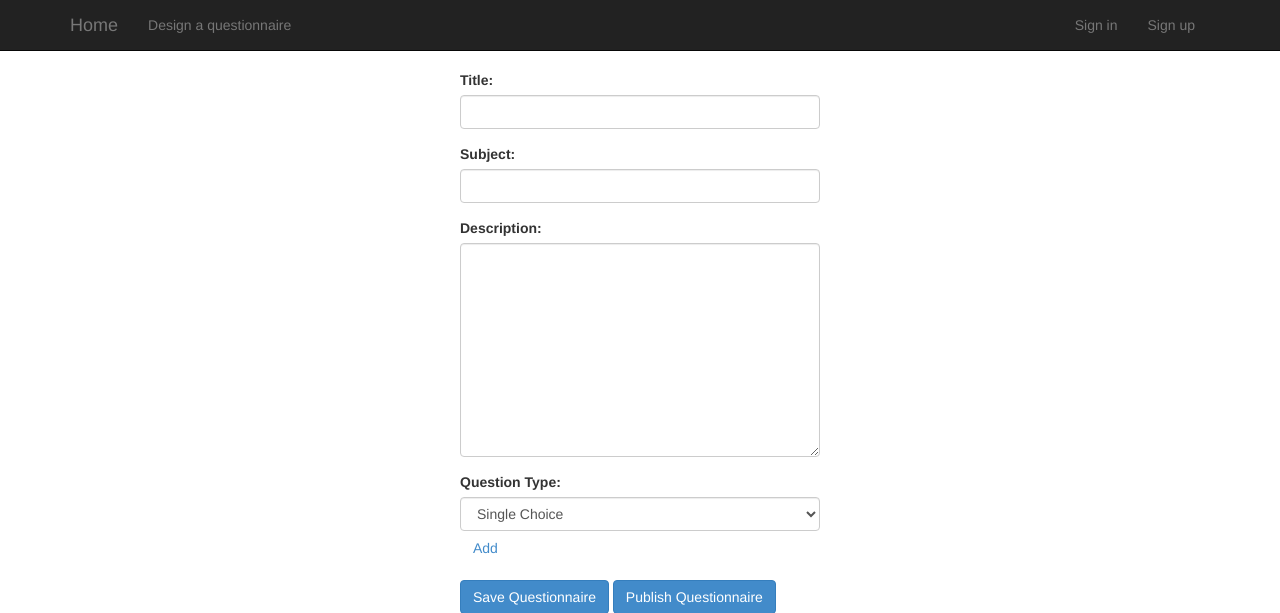
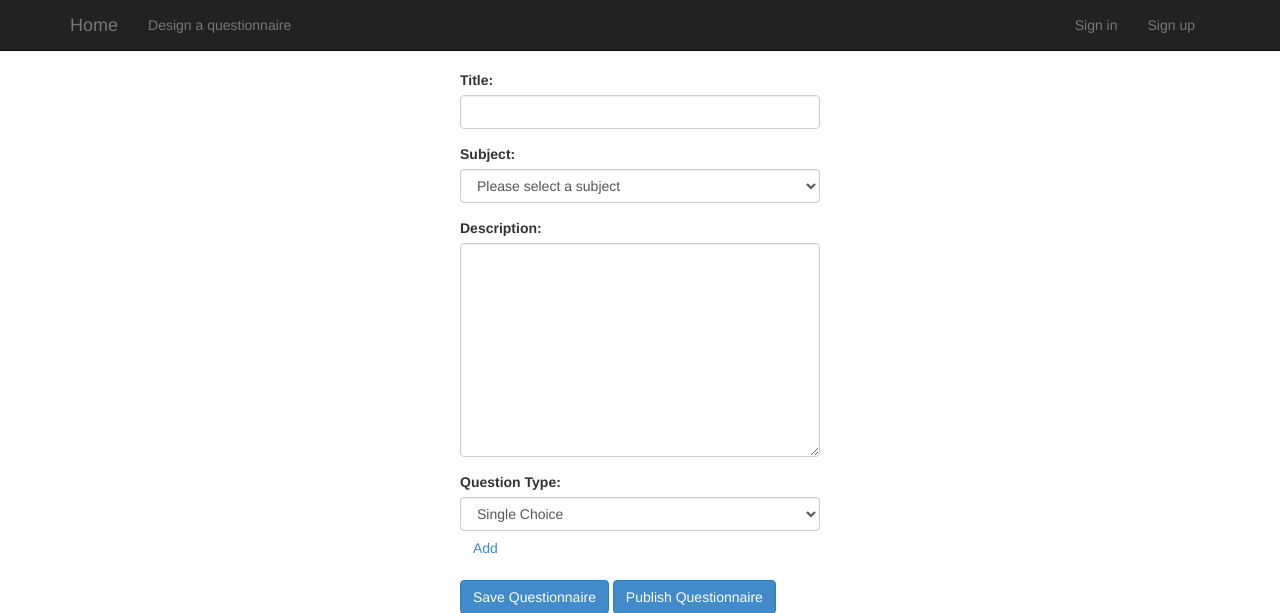
Before and after one commit to BuaaBoys/Online-questionnaire-survey-system, a Django app: template qsystem/templates/investmanager/edit_quest.html in a window 1280 px wide. Shown: the top 613 px of the page. Run offline with Django 3.2, Linux system fonts and the light colour scheme; the template is opened without the code that fills it, so the values that code supplies are empty; parts of the project's set-up code (start-up, migrations or seed data) failed here and were passed over; some libraries are stand-ins or nearby versions.

Commit message:
Change subject into select tag

```diff
--- a/qsystem/templates/investmanager/edit_quest.html
+++ b/qsystem/templates/investmanager/edit_quest.html
@@ -20,7 +20,47 @@
 					</div>
 					<div class="form-group">
 						<label>Subject:</label>
-						<input type="text" class="form-control" name="subject" maxlength="255" value="{{ subject }}">
+						<!--input type="text" class="form-control" name="subject" maxlength="255" value="{{ subject }}"-->
+						<select class="form-control" name="subject">
+							{% if not subject %}
+								<option>Please select a subject</option>
+							{% endif %}
+							{% if subject == "Brand Promotion" %}
+								<option selected>Brand Promotion</option>
+							{% else %}
+								<option>Brand Promotion</option>
+							{% endif %}
+							{% if subject == "Product Test" %}
+								<option selected>Product Test</option>
+							{% else %}
+								<option>Product Test</option>
+							{% endif %}
+							{% if subject == "Customer Analysis" %}
+								<option selected>Customer Analysis</option>
+							{% else %}
+								<option>Customer Analysis</option>
+							{% endif %}
+							{% if subject == "Human Resource" %}
+								<option selected>Human Resource</option>
+							{% else %}
+								<option>Human Resource</option>
+							{% endif %}
+							{% if subject == "Academy" %}
+								<option selected>Academy</option>
+							{% else %}
+								<option>Academy</option>
+							{% endif %}
+							{% if subject == "Society" %}
+								<option selected>Society</option>
+							{% else %}
+								<option>Society</option>
+							{% endif %}
+							{% if subject == "Others" %}
+								<option selected>Others</option>
+							{% else %}
+								<option>Others</option>
+							{% endif %}
+						</select>
 					</div>
 					<div class="form-group">
 						<label>Description:</label>
```
